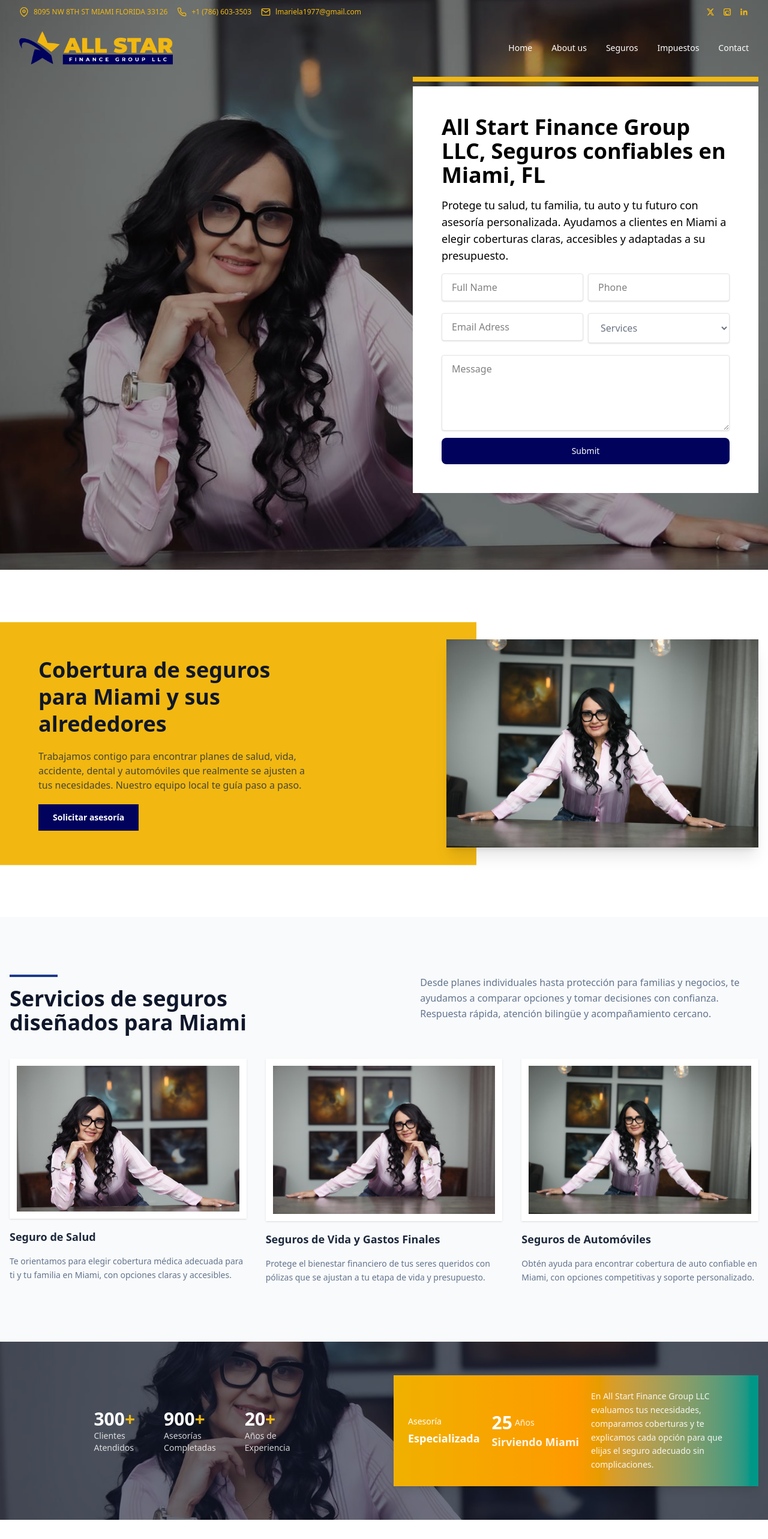
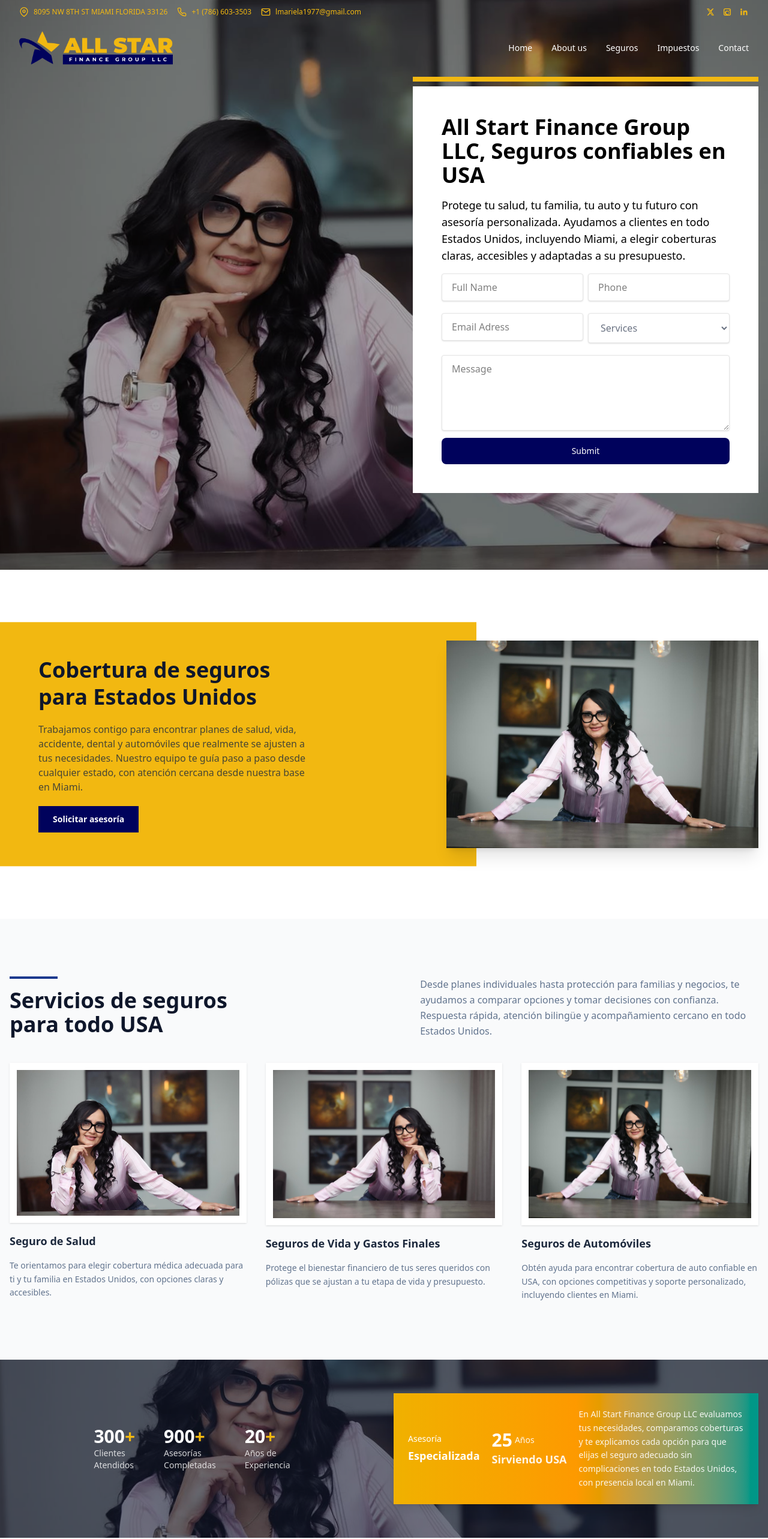
Before and after one commit to JerryMalloney/all-star-finance-group, a Next.js app: page / in a window 1280 px wide. Shown: the top 2566 px of the page at 60% size. Built offline with nearby package versions, Linux system fonts and the light colour scheme.

Commit message:
feat: update content across components to reflect services available in the USA instead of just Miami

```diff
--- a/src/app/page.tsx
+++ b/src/app/page.tsx
@@ -8,25 +8,26 @@ import Section6 from "@/components/home/Section6";
 import Services from "@/components/shared/Services";
 
 export const metadata: Metadata = {
-  title: "All Start Finance Group LLC | Seguros en Miami, FL",
+  title: "All Start Finance Group LLC | Seguros en USA",
   description:
-    "All Start Finance Group LLC ayuda a familias y negocios en Miami, Florida con seguros de salud, vida, dental, automóviles y gastos finales. Asesoría personalizada en español e inglés.",
+    "All Start Finance Group LLC ayuda a familias y negocios en Estados Unidos con seguros de salud, vida, dental, automóviles y gastos finales. Asesoría personalizada en español e inglés, con base en Miami.",
   keywords: [
+    "seguros en usa",
+    "agencia de seguros usa",
+    "seguro de salud usa",
+    "seguro de vida usa",
+    "seguro dental usa",
+    "seguro de auto usa",
     "seguros en miami",
-    "agencia de seguros miami",
-    "seguro de salud miami",
-    "seguro de vida miami",
-    "seguro dental miami",
-    "seguro de auto miami",
     "all start finance group llc",
   ],
   alternates: {
     canonical: "/",
   },
   openGraph: {
-    title: "All Start Finance Group LLC | Seguros en Miami, FL",
+    title: "All Start Finance Group LLC | Seguros en USA",
     description:
-      "Cobertura de seguros para individuos, familias y negocios en Miami. Planes claros, atención rápida y acompañamiento local.",
+      "Cobertura de seguros para individuos, familias y negocios en Estados Unidos. Planes claros, atención rápida y acompañamiento personalizado.",
     type: "website",
     url: "/",
     locale: "en_US",
--- a/src/components/home/Home.tsx
+++ b/src/components/home/Home.tsx
@@ -11,12 +11,13 @@ const Hero = () => {
             <div className="bg-brand-primary h-2 w-full mb-2"></div>
             <div className="space-y-4  bg-white text-black p-12">
               <h1 className="text-4xl  md:text-4xl font-semibold ">
-                All Start Finance Group LLC, Seguros confiables en Miami, FL
+                All Start Finance Group LLC, Seguros confiables en USA
               </h1>
               <p className=" text-lg ">
                 Protege tu salud, tu familia, tu auto y tu futuro con asesoría
-                personalizada. Ayudamos a clientes en Miami a elegir coberturas
-                claras, accesibles y adaptadas a su presupuesto.
+                personalizada. Ayudamos a clientes en todo Estados Unidos,
+                incluyendo Miami, a elegir coberturas claras, accesibles y
+                adaptadas a su presupuesto.
               </p>
               <EmailForm />
             </div>
--- a/src/components/home/Section1.tsx
+++ b/src/components/home/Section1.tsx
@@ -12,12 +12,13 @@ const Section1 = () => {
               <h2 className="text-3xl sm:text-4xl font-semibold leading-tight">
                 Cobertura de seguros
                 <br />
-                para Miami y sus alrededores
+                para Estados Unidos
               </h2>
               <p className="text-sm sm:text-base text-slate-800/80">
                 Trabajamos contigo para encontrar planes de salud, vida,
                 accidente, dental y automóviles que realmente se ajusten a tus
-                necesidades. Nuestro equipo local te guía paso a paso.
+                necesidades. Nuestro equipo te guía paso a paso desde cualquier
+                estado, con atención cercana desde nuestra base en Miami.
               </p>
               <button className="inline-flex items-center justify-center  bg-brand-secondary px-6 py-3 text-sm font-semibold text-white transition hover:bg-blue-800">
                 Solicitar asesoría
--- a/src/components/home/Section2.tsx
+++ b/src/components/home/Section2.tsx
@@ -11,14 +11,14 @@ const Section2 = () => {
             <h2 className="text-3xl sm:text-4xl font-semibold text-slate-900">
               Servicios de seguros
               <br />
-              diseñados para Miami
+              para todo USA
             </h2>
           </div>
           <p className="text-sm sm:text-base text-slate-500 leading-relaxed">
             Desde planes individuales hasta protección para familias y
             negocios, te ayudamos a comparar opciones y tomar decisiones con
             confianza. Respuesta rápida, atención bilingüe y acompañamiento
-            cercano.
+            cercano en todo Estados Unidos.
           </p>
         </div>
 
@@ -38,7 +38,7 @@ const Section2 = () => {
             </h3>
             <p className="text-sm text-slate-500 leading-relaxed">
               Te orientamos para elegir cobertura médica adecuada para ti y tu
-              familia en Miami, con opciones claras y accesibles.
+              familia en Estados Unidos, con opciones claras y accesibles.
             </p>
           </div>
 
@@ -75,8 +75,9 @@ const Section2 = () => {
               Seguros de Automóviles
             </h3>
             <p className="text-sm text-slate-500 leading-relaxed">
-              Obtén ayuda para encontrar cobertura de auto confiable en Miami,
-              con opciones competitivas y soporte personalizado.
+              Obtén ayuda para encontrar cobertura de auto confiable en USA,
+              con opciones competitivas y soporte personalizado, incluyendo
+              clientes en Miami.
             </p>
           </div>
         </div>
--- a/src/components/home/Section3.tsx
+++ b/src/components/home/Section3.tsx
@@ -47,12 +47,13 @@ const Section3 = () => {
                     <p className="text-3xl font-semibold">25</p>
                     <p className="text-sm text-white/90">Años</p>
                   </div>
-                  <p className="text-lg text-white/90 font-bold">Sirviendo Miami</p>
+                  <p className="text-lg text-white/90 font-bold">Sirviendo USA</p>
                 </div>
                 <p className="text-sm text-white/90 leading-relaxed lg:flex-1">
                   En All Start Finance Group LLC evaluamos tus necesidades,
                   comparamos coberturas y te explicamos cada opción para que
-                  elijas el seguro adecuado sin complicaciones.
+                  elijas el seguro adecuado sin complicaciones en todo Estados
+                  Unidos, con presencia local en Miami.
                 </p>
               </div>
             </div>
--- a/src/components/home/Section5.tsx
+++ b/src/components/home/Section5.tsx
@@ -125,13 +125,14 @@ const Section5 = () => {
           <div className="rounded-2xl bg-[#f2b705] px-6 py-10 lg:bg-transparent lg:px-12">
             <div className="max-w-md space-y-5 text-slate-900">
               <h2 className="text-3xl sm:text-4xl font-semibold leading-tight text-slate-900">
-                Clientes en Miami
+                Clientes en USA
                 <br />
                 recomiendan nuestro servicio
               </h2>
               <p className="text-sm sm:text-base text-slate-800/80">
                 Nuestro compromiso es ayudarte a asegurar lo que más importa:
-                tu salud, tu familia, tus finanzas y tu tranquilidad.
+                tu salud, tu familia, tus finanzas y tu tranquilidad, desde
+                Miami hasta el resto del país.
               </p>
               <button className="inline-flex items-center justify-center rounded-md bg-[#0b146e] px-6 py-3 text-sm font-semibold text-white transition hover:bg-[#0b146e]/90">
                 Hablar con un asesor
--- a/src/components/home/Section6.tsx
+++ b/src/components/home/Section6.tsx
@@ -16,12 +16,12 @@ const Section6 = () => {
             <h2 className="text-3xl sm:text-4xl font-semibold text-slate-900 leading-tight">
               Preguntas frecuentes
               <br />
-              sobre seguros en Miami
+              sobre seguros en USA
             </h2>
             <p className="text-sm sm:text-base text-slate-600 leading-relaxed">
               Si estás buscando seguro de salud, vida, dental, auto o cobertura
               para gastos finales, aquí respondemos dudas comunes de nuestros
-              clientes en Miami, Florida.
+              clientes en Estados Unidos, incluyendo Miami, Florida.
             </p>
           </div>
 
@@ -97,7 +97,7 @@ const Section6 = () => {
                 className="border border-slate-200 rounded-xl px-5 shadow-sm"
               >
                 <AccordionTrigger className="group text-base font-semibold text-slate-900 [&>svg]:hidden">
-                  <span>¿Atienden en toda el área de Miami?</span>
+                  <span>¿Atienden en todo Estados Unidos?</span>
                   <span className="ml-auto text-lg text-slate-500 group-data-[state=open]:hidden">
                     +
                   </span>
@@ -106,9 +106,9 @@ const Section6 = () => {
                   </span>
                 </AccordionTrigger>
                 <AccordionContent className="text-sm text-slate-600 leading-relaxed">
-                  Sí. Trabajamos con clientes en Miami y zonas cercanas,
+                  Sí. Trabajamos con clientes en todo Estados Unidos,
                   ofreciendo asesoría personalizada por teléfono, correo o cita
-                  directa según tu preferencia.
+                  directa según tu preferencia, con base en Miami.
                 </AccordionContent>
               </AccordionItem>
             </Accordion>
--- a/src/components/shared/Services.tsx
+++ b/src/components/shared/Services.tsx
@@ -5,7 +5,7 @@ const cards = [
   {
     title: "Seguros de Salud",
     description:
-      "Opciones de cobertura médica para individuos y familias en Miami, con acompañamiento para elegir el plan correcto.",
+      "Opciones de cobertura médica para individuos y familias en Estados Unidos, con acompañamiento para elegir el plan correcto.",
     href: "/services/seguros-de-salud",
   },
   {
@@ -35,7 +35,7 @@ const cards = [
   {
     title: "Seguros de Automoviles",
     description:
-      "Encuentra pólizas de auto en Miami con cobertura confiable, precios competitivos y asesoría clara.",
+      "Encuentra pólizas de auto en USA con cobertura confiable, precios competitivos y asesoría clara, incluyendo atención en Miami.",
     href: "/services/seguros-de-automoviles",
   },
   {
```
